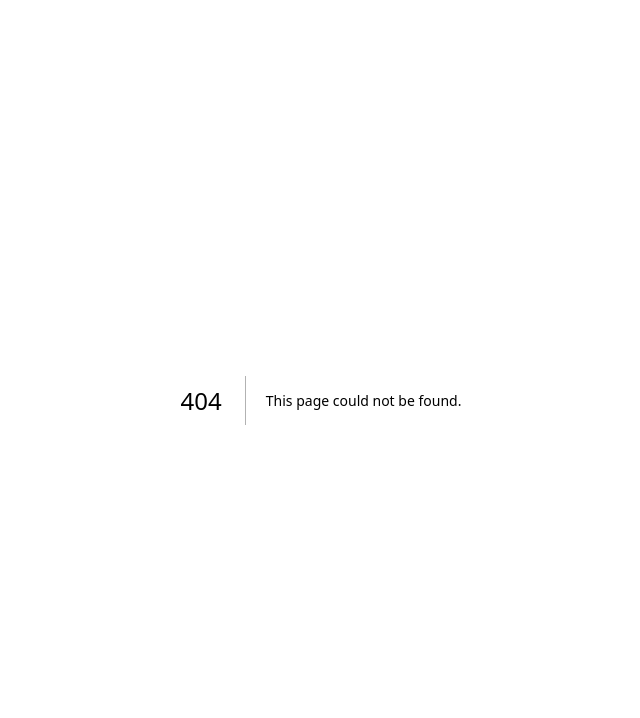
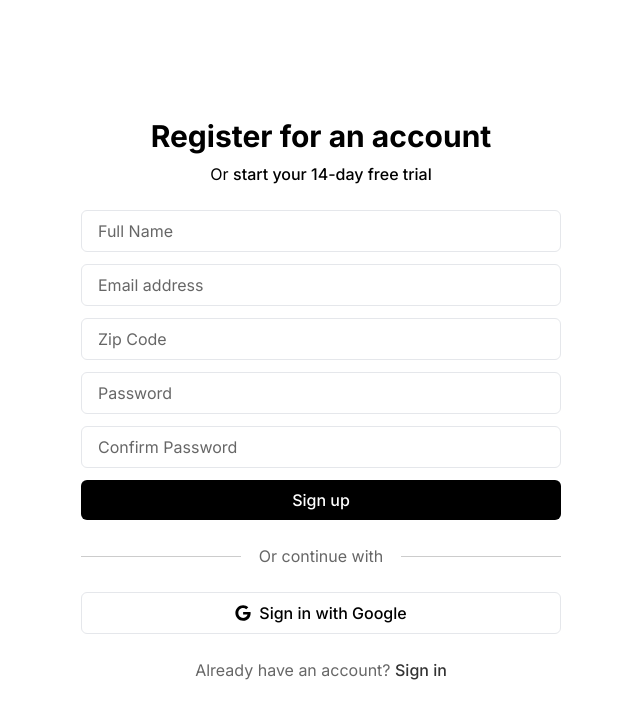
Before and after one commit to mahmudulturan/bijoy2024-evalution-task, a Next.js app: page /sign-up in a window 1280 px wide. Before the commit this address had no page. Shown: the top 718 px of the page, without its empty margins (319-959 px from the left). Built offline with nearby package versions, Linux system fonts and the light colour scheme.

Commit message:
add: register page

```diff
--- /dev/null
+++ b/src/app/(auth)/sign-up/components/SingUpForm/SingUpForm.tsx
@@ -0,0 +1,58 @@
+"use client"
+import React from 'react';
+import { FC } from 'react';
+
+const SingUpForm: FC = () => {
+
+    const handleSignUp = (e: React.FormEvent) => {
+        e.preventDefault();
+    }
+
+    return (
+        <form onSubmit={handleSignUp} className='my-6 space-y-3'>
+            <input
+                type="text"
+                name="name"
+                id="name"
+                placeholder='Full Name'
+                className='w-full px-4 py-2 border outline-none rounded-md placeholder:text-black/60'
+            />
+            <input
+                type="email"
+                name="email"
+                id="email"
+                placeholder='Email address'
+                className='w-full px-4 py-2 border outline-none rounded-md placeholder:text-black/60'
+            />
+            <input
+                type="text"
+                name="zip_code"
+                id="zip_code"
+                placeholder='Zip Code'
+                className='w-full px-4 py-2 border outline-none rounded-md placeholder:text-black/60'
+            />
+            <input
+                type="password"
+                name="password"
+                id="password"
+                placeholder='Password'
+                className='w-full px-4 py-2 border outline-none rounded-md placeholder:text-black/60'
+            />
+            <input
+                type="password"
+                name="confirm-password"
+                id="confirm-password"
+                placeholder='Confirm Password'
+                className='w-full px-4 py-2 border outline-none rounded-md placeholder:text-black/60'
+            />
+            <button
+                type='submit'
+                className='w-full px-4 py-2 bg-black hover:bg-black/80 text-white rounded-md my-6 font-medium duration-100'
+            >
+                Sign up
+            </button>
+        </form>
+    );
+};
+
+export default SingUpForm;
--- /dev/null
+++ b/src/app/(auth)/sign-up/page.tsx
@@ -0,0 +1,25 @@
+import Link from 'next/link';
+import React from 'react';
+import { FC } from 'react';
+import SocialLogin from '../components/shared/SocialLogin/SocialLogin';
+import SingUpForm from './components/SingUpForm/SingUpForm';
+
+const SingUpPage: FC = () => {
+    return (
+        <div className='wrapper min-h-screen flex items-center justify-center'>
+            <div className='max-w-lg w-full mx-auto py-6 md:px-4'>
+                <div className='text-center space-y-2'>
+                    <h3 className='text-3xl font-bold'>Register for an account</h3>
+                    <p>Or <Link href={"#"}><span className='font-medium hover:text-black/70 duration-100'>start your 14-day free trial</span></Link></p>
+                </div>
+                <SingUpForm />
+                <SocialLogin />
+                <div>
+                    <p className='text-black/60 text-center'>Already have an account? <Link href={"/login"}><span className='font-medium text-black/80 hover:text-black/90 duration-100'>Sign in</span></Link></p>
+                </div>
+            </div>
+        </div>
+    );
+};
+
+export default SingUpPage;
```
